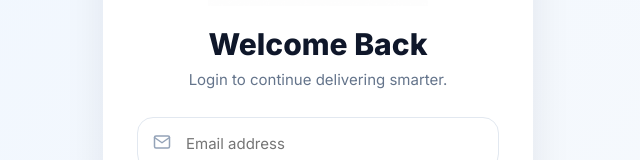
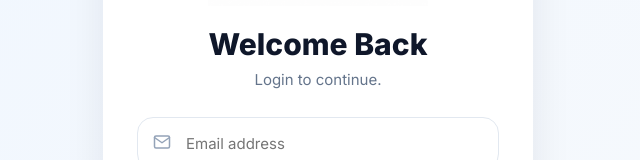
Before and after one commit to MonniT24/monnidrop-frontend, a React (Create React App) app: page /login in a window 1280 px wide. Shown: the part 272-432 px from the top of the page, without its empty margins (322-962 px from the left). Built offline with nearby package versions, Linux system fonts and the light colour scheme; no server answers.

Commit message:
Add forgot password OTP flow

```diff
--- a/src/pages/Login.js
+++ b/src/pages/Login.js
@@ -652,7 +652,7 @@ export default function Login(){
         </Title>
 
         <Subtitle>
-          Login to continue delivering smarter.
+          Login to continue.
         </Subtitle>
 
         <form onSubmit={login}>
```
